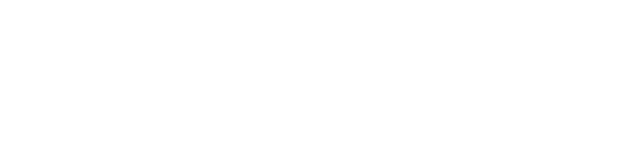
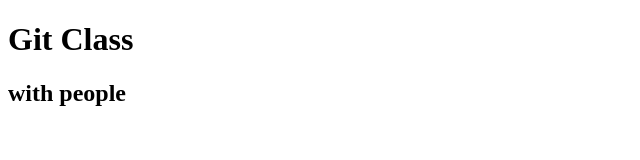
Before and after one commit to vtoolme/gitam, a plain HTML site: page index.html in a window 1280 px wide. Shown: the whole page, without its empty margins (0-640 px from the left). Drawn offline with Linux system fonts and the light colour scheme.

Commit message:
added titles

```diff
--- a/index.html
+++ b/index.html
@@ -1,10 +1,12 @@
 <!DOCTYPE html>
 <html>
 	<head>
+		<title>Git Class</title>
 	</head>
 
 	<body>
-		<h1></h1>
-		<h2></h2>
+		<h1>Git Class</h1>
+		<h2>with people</h2>
+	</body>
 
 </html>
```
